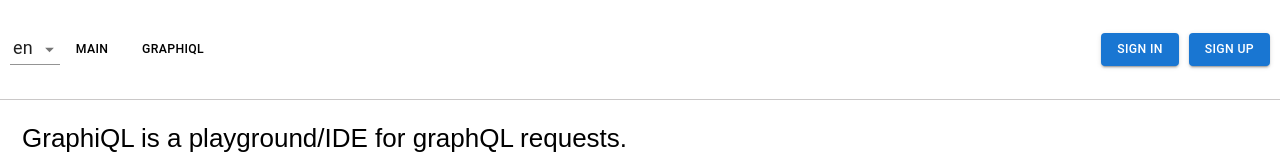
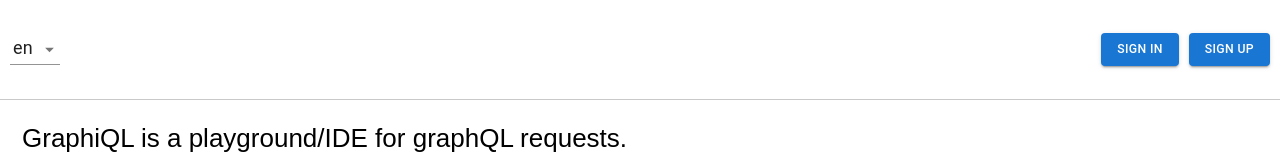
Before and after one commit to olegpl1993/graphiql, a React (Vite) app: page / in a window 1280 px wide. Shown: the top 159 px of the page. Built offline with nearby package versions, Linux system fonts and the light colour scheme; no server answers.

Commit message:
feat: change hash to browserRouter

```diff
--- a/src/App.tsx
+++ b/src/App.tsx
@@ -1,6 +1,6 @@
 import './App.scss';
 import React from 'react';
-import { HashRouter, Route, Routes } from 'react-router-dom';
+import { Route, Routes } from 'react-router-dom';
 import { onAuthStateChanged } from 'firebase/auth';
 import PageNotFound from './pages/PageNotFound/PageNotFound';
 import Main from './pages/Main/Main';
@@ -28,7 +28,6 @@
   });
 
   return (
-    <HashRouter>
     <div className="app">
       <div className="headerBox">
         <Header />
@@ -46,7 +45,6 @@
         <Footer />
       </div>
     </div>
-    </HashRouter>
   );
 }
 
--- a/src/components/Header/Header.tsx
+++ b/src/components/Header/Header.tsx
@@ -9,7 +9,6 @@
 
 function Header() {
   const isAuth = useAppSelector((state) => state.userState.isAuth);
-  console.log(isAuth);
 
   const [isScroll, setIsScroll] = useState(false);
   window.addEventListener('scroll', () => {
@@ -20,6 +19,7 @@
     <div className={isScroll ? 'header _scroll' : 'header'}>
       <div className="row">
         <LangSelect />
+        {isAuth && (
           <nav className="navigation">
             <Button variant="text">
               <NavLink to="/">Main</NavLink>
@@ -28,6 +28,7 @@
               <NavLink to="/graphiql">Graphiql</NavLink>
             </Button>
           </nav>
+        )}
       </div>
       {isAuth ? <UserLogin /> : <LoginRowBtn />}
     </div>
--- a/src/index.tsx
+++ b/src/index.tsx
@@ -2,11 +2,14 @@
 import React from 'react';
 import ReactDOM from 'react-dom/client';
 import { Provider } from 'react-redux';
+import { BrowserRouter } from 'react-router-dom';
 import store from './store/store';
 import App from './App';
 
 ReactDOM.createRoot(document.getElementById('root') as HTMLElement).render(
   <Provider store={store}>
-    <App />
+    <BrowserRouter>
+      <App />
+    </BrowserRouter>
   </Provider>
 );
```
Lines whose indentation alone changed are shown as unchanged.
